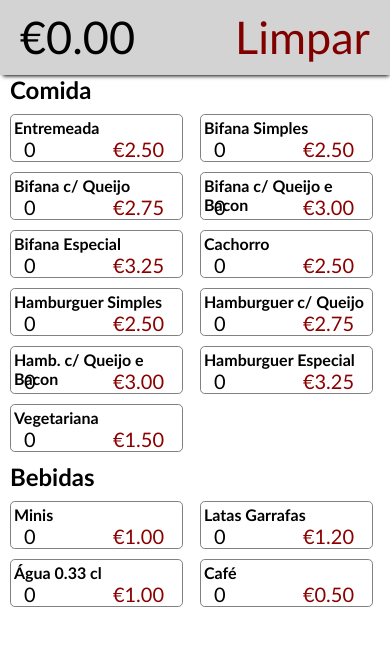
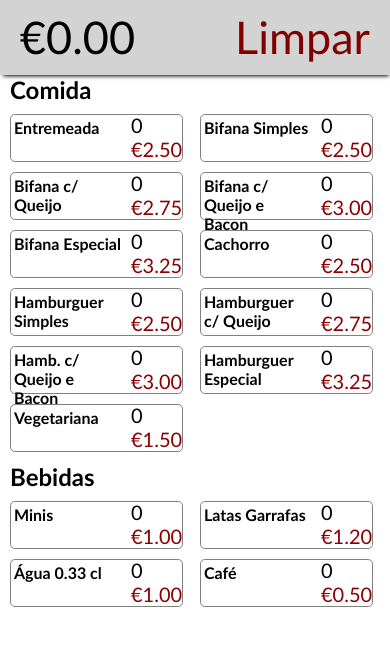
Before and after one commit to BMota29/price-calculator, an Angular app: page / in a window 390 px wide. Shown: the top 646 px of the page. Built offline with nearby package versions, Linux system fonts and the light colour scheme.

Commit message:
fix item size to fit mobile without scroll

```diff
--- a/src/app/sections/items/items.component.html
+++ b/src/app/sections/items/items.component.html
@@ -1,6 +1,8 @@
 <div class='item-wrapper' [class.item-wrapper-added]="itemAdded > 0" (click)="addToCart()">
-    <div class="item-title">{{item?.description}}</div>
-    <div class="item-fields-wrapper">
+    <div class='item-wrapper-right'>
+        <div class="item-title">{{item?.description}}</div>
+    </div>
+    <div class="item-fields-wrapper item-wrapper-left">
         <div class="item-fields-volume">{{itemAdded}}</div>
         <div class="item-fields-value">{{item?.value | currency:'EUR'}}</div>
     </div>
--- a/src/app/sections/items/items.component.scss
+++ b/src/app/sections/items/items.component.scss
@@ -6,6 +6,17 @@
     border-radius: 0.3em;
     padding: 3px;
     touch-action: manipulation;
+    display: flex;
+
+    .item-wrapper-right {
+        width: 80%;
+    }
+
+    .item-wrapper-left {
+        width: 20%;
+        display: flex;
+        flex-direction: column;
+    }
 }
 
 .item-wrapper-added {
@@ -28,7 +39,7 @@
     padding-left: 10px;
     user-select: none;
     touch-action: manipulation;
-    margin-top: -10px;
+    margin-top: -5px;
 }
 
 .item-fields-value {
```
Also changed, not shown: 5 other files (tests, documents, lock files or other folders).
